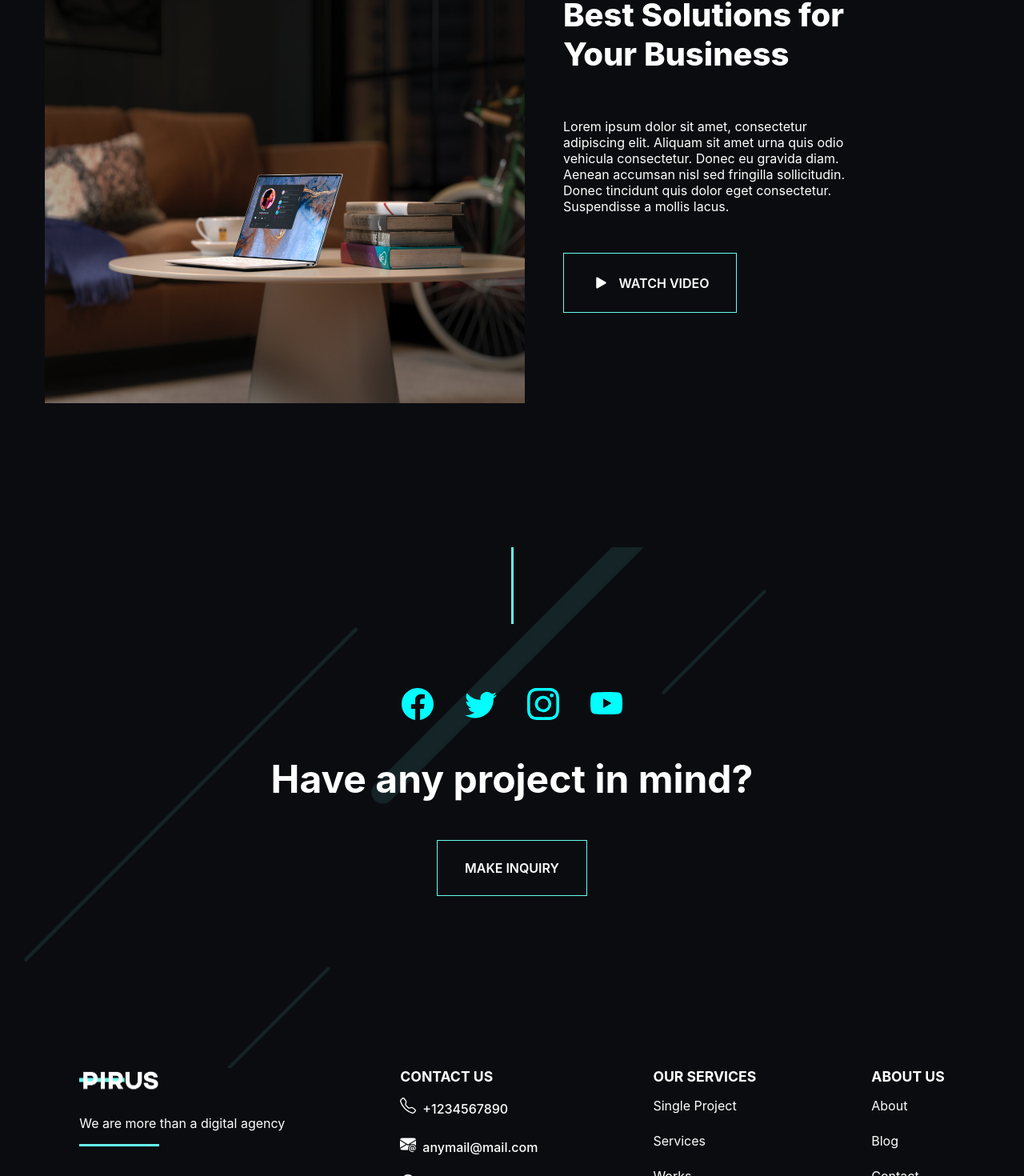
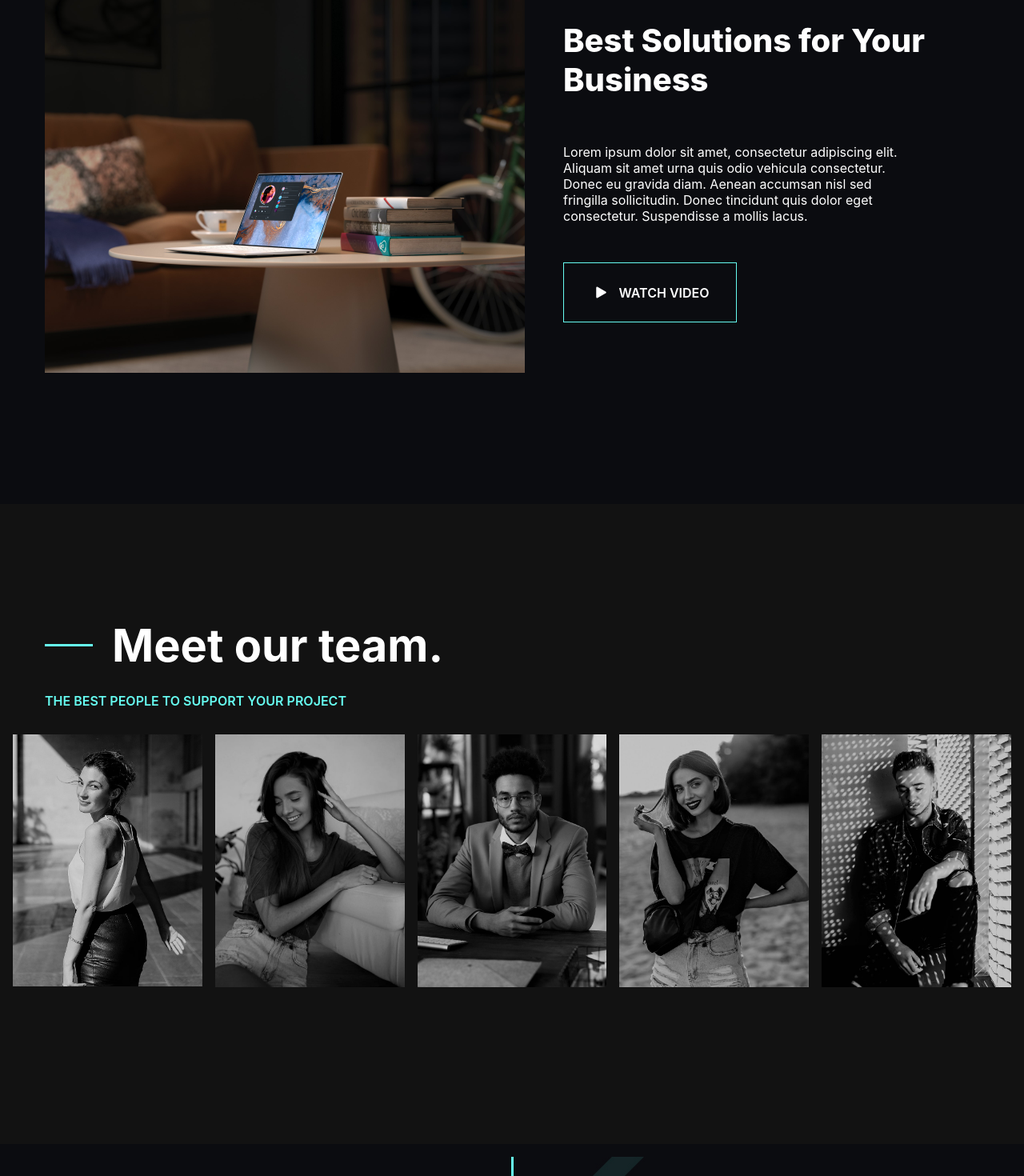
Before and after one commit to TornikeALT/pirus, a React (Create React App) app: page /about in a window 1280 px wide. Shown: the part 2360-3830 px from the top of the page at 80% size. Built offline with nearby package versions, Linux system fonts and the light colour scheme.

Commit message:
finished about page with responsive and animations

```diff
--- a/src/components/BusinessSolutions.js
+++ b/src/components/BusinessSolutions.js
@@ -16,7 +16,7 @@ function BusinessSolutions() {
                         <img src={macbook} alt="macbook" />
                     </div>
                     <div className='business_solutions_right_box' style={{ opacity: animate1 ? 1 : 0 }}>
-                        <h3 className={`${animate1 ? 'business_solutions_animate_title' : ''}`} ref={ref1}>Best Solutions for <br /> Your Business</h3>
+                        <h3 className={`${animate1 ? 'business_solutions_animate_title' : ''}`} ref={ref1}>Best Solutions for  Your Business</h3>
                         <p className={`${animate2 ? 'business_solutions_animate_content' : ''}`} ref={ref2} style={{ opacity: animate2 ? 1 : 0 }}>
                             Lorem ipsum dolor sit amet, consectetur adipiscing elit. Aliquam sit amet urna quis odio vehicula consectetur. Donec eu gravida diam. Aenean accumsan nisl sed fringilla sollicitudin. Donec tincidunt quis dolor eget consectetur. Suspendisse a mollis lacus.
                         </p>
--- /dev/null
+++ b/src/components/OurTeam.js
@@ -0,0 +1,94 @@
+import useIntersectionObserver from "../hooks/useIntersectionObserver";
+import { FaFacebookF, FaInstagram, FaLinkedinIn } from 'react-icons/fa'
+import '../styles/OurTeam.css'
+import memberOne from '../images/teammember-1.jpg'
+import memberTwo from '../images/teammember-2.jpg'
+import memberThree from '../images/teammember-3.jpg'
+import memberFour from '../images/teammember-4.jpg'
+import memberFive from '../images/teammember-5.jpg'
+
+function OurTeam() {
+    const { currentRef: ref1, animate: animate1 } = useIntersectionObserver(0.4);
+    const { currentRef: ref2, animate: animate2 } = useIntersectionObserver(0.2)
+    return (
+        <section className="our_team_section" >
+            <div className="container">
+                <div className='service_title_wrapper' ref={ref1}>
+                    <div className={`service_title ${animate1 ? 'animate' : ''}`} style={{ opacity: animate1 ? 1 : 0 }}>
+                        <div className="line_box">
+                            <span className='horizontal_line'></span>
+                        </div>
+                        <h2>Meet our team.</h2>
+                    </div>
+                    <p className={`for_clients ${animate1 ? 'animate_2' : ''}`} style={{ opacity: animate1 ? 1 : 0 }}>THE BEST PEOPLE TO SUPPORT YOUR PROJECT</p>
+                </div>
+            </div>
+            <div className="team_members_wrapper" ref={ref2}>
+                <div className={`member ${animate2 ? 'animate_image_appear_one' : ''}`} style={{ opacity: animate2 ? 1 : 0 }}>
+                    <img src={memberFive} alt="Elizabet Lili" />
+                    <div className="members_overlay">
+                        <h4>Elizabet Lili</h4>
+                        <h4>Designer</h4>
+                        <div className="members_socials ">
+                            <FaFacebookF size={20} />
+                            <FaInstagram size={20} />
+                            <FaLinkedinIn size={20} />
+                        </div>
+                    </div>
+
+                </div>
+                <div className={`member ${animate2 ? 'animate_image_appear_two' : ''}`} style={{ opacity: animate2 ? 1 : 0 }}>
+                    <img src={memberFour} alt="Mercédesz Mihály" />
+                    <div className="members_overlay">
+                        <h4>Mercédesz Mihály</h4>
+                        <h4>Designer</h4>
+                        <div className="members_socials">
+                            <FaFacebookF size={20} />
+                            <FaInstagram size={20} />
+                            <FaLinkedinIn size={20} />
+                        </div>
+                    </div>
+                </div>
+
+                <div className={`member ${animate2 ? 'animate_image_appear_three' : ''}`} style={{ opacity: animate2 ? 1 : 0 }}>
+                    <img src={memberThree} alt="Ekwueme Mandla" />
+                    <div className="members_overlay">
+                        <h4> Ekwueme Mandla</h4>
+                        <h4>Designer</h4>
+                        <div className="members_socials">
+                            <FaFacebookF size={20} />
+                            <FaInstagram size={20} />
+                            <FaLinkedinIn size={20} />
+                        </div>
+                    </div>
+                </div>
+                <div className={`member ${animate2 ? 'animate_image_appear_four' : ''}`} style={{ opacity: animate2 ? 1 : 0 }}>
+                    <img src={memberTwo} alt="Božena Lívia" />
+                    <div className="members_overlay">
+                        <h4>   Božena Lívia</h4>
+                        <h4>Designer</h4>
+                        <div className="members_socials">
+                            <FaFacebookF size={20} />
+                            <FaInstagram size={20} />
+                            <FaLinkedinIn size={20} />
+                        </div>
+                    </div>
+                </div>
+                <div className={`member ${animate2 ? 'animate_image_appear_five' : ''}`} style={{ opacity: animate2 ? 1 : 0 }}>
+                    <img src={memberOne} alt="Veniamin Nikodim" />
+                    <div className="members_overlay">
+                        <h4>Veniamin Nikodim</h4>
+                        <h4>Designer</h4>
+                        <div className="members_socials">
+                            <FaFacebookF size={20} />
+                            <FaInstagram size={20} />
+                            <FaLinkedinIn size={20} />
+                        </div>
+                    </div>
+                </div>
+            </div>
+        </section>
+    );
+}
+
+export default OurTeam;
--- a/src/components/Skills.js
+++ b/src/components/Skills.js
@@ -9,14 +9,14 @@ function Skills() {
     { title: 'DIGITAL MARKETING', percentage: 80 },
     { title: 'SOCIAL MEDIA', percentage: 70 }
     ];
-    const { currentRef, animate } = useIntersectionObserver(0.8)
+    const { currentRef, animate } = useIntersectionObserver(0.4)
 
     return (
         <section className="skills_section" ref={currentRef}>
             <div className='container'>
                 <div className='skills_wrapper'>
                     <div className="progress_container">
-                        <h3>
+                        <h3 className={`${animate ? 'progress_title_animate' : ''}`} style={{ opacity: animate ? 1 : 0 }}>
                             Here are some of our great skills
                         </h3>
                         <p>Lorem ipsum dolor sit amet, consectetur adipiscing elit. Cras id arcu luctus, pellentesque lorem ac, pharetra sapien.</p>
--- a/src/index.css
+++ b/src/index.css
@@ -1,5 +1,6 @@
 body {
   margin: 0;
+  padding: 0;
   font-family: -apple-system, BlinkMacSystemFont, 'Segoe UI', 'Roboto', 'Oxygen',
     'Ubuntu', 'Cantarell', 'Fira Sans', 'Droid Sans', 'Helvetica Neue',
     sans-serif;
--- a/src/pages/AboutPage.js
+++ b/src/pages/AboutPage.js
@@ -1,5 +1,6 @@
 import AboutServices from "../components/AboutServices";
 import BusinessSolutions from "../components/BusinessSolutions";
+import OurTeam from "../components/OurTeam";
 import Skills from "../components/Skills";
 
 function AboutPage() {
@@ -9,6 +10,7 @@ function AboutPage() {
             <AboutServices />
             <Skills />
             <BusinessSolutions />
+            <OurTeam />
         </>
     )
 }
--- a/src/styles/AboutServices.css
+++ b/src/styles/AboutServices.css
@@ -20,3 +20,10 @@
 .about_services_grid_item h4 {
     font-size: 1.2rem;
 }
+
+/* MEDIA QUERIES */
+@media only screen and (max-width:768px) {
+    .about_services_wrapper {
+        flex-direction: column;
+    }
+}
--- a/src/styles/BusinessSolutions.css
+++ b/src/styles/BusinessSolutions.css
@@ -6,7 +6,6 @@
 
 .business_solutions_section img {
     max-width: 600px;
-    min-height: 550px;
 }
 
 .business_solutions_wrapper {
@@ -21,7 +20,7 @@
 }
 
 .business_solutions_right_box p {
-    padding-right: 10rem;
+    padding-right: 5rem;
 }
 
 .business_solutions_right_box h3 {
@@ -85,3 +84,53 @@
         opacity: 1;
     }
 }
+
+/* Media quereis */
+
+
+@media only screen and (max-width:1045px) {
+
+    .business_solutions_right_box h3 {
+        font-size: 2rem
+    }
+
+    .business_solutions_right_box p {
+        padding: unset;
+    }
+}
+
+@media only screen and (max-width:963px) {
+    .business_solutions_section img {
+        max-width: 550px;
+    }
+
+    .business_solutions_right_box h3 {
+        font-size: 2rem
+    }
+
+    .business_solutions_right_box p {
+        font-size: 12px
+    }
+
+    .watch_video_btn a {
+        padding: 1rem 1.5rem;
+    }
+}
+
+@media only screen and (max-width:821px) {
+    .business_solutions_section img {
+        max-width: 480px;
+    }
+}
+
+@media only screen and (max-width:768px) {
+    .business_solutions_wrapper {
+        flex-direction: column-reverse;
+    }
+
+    .watch_video_btn {
+        display: flex;
+        justify-content: center;
+        flex-wrap: wrap;
+    }
+}
--- /dev/null
+++ b/src/styles/OurTeam.css
@@ -0,0 +1,123 @@
+.our_team_section {
+    background-color: #121212;
+    color: white;
+    padding: 2rem 1rem 12rem 1rem;
+
+}
+
+.members_socials {
+    display: flex;
+    gap: 2rem;
+    margin-top: 2.3rem;
+    transition: transform 0.3s ease;
+}
+
+.members_socials svg:hover {
+    color: aqua;
+    cursor: pointer;
+    animation: bounce 0.5s ease 1;
+}
+
+.team_members_wrapper {
+    display: flex;
+    gap: 1rem
+}
+
+.team_members_wrapper img {
+    max-width: 500px;
+    width: 100%;
+}
+
+.member {
+    position: relative;
+}
+
+.members_overlay h4 {
+    margin: unset;
+    padding: 8px;
+}
+
+.members_overlay {
+    position: absolute;
+    top: 0;
+    left: 0;
+    width: 100%;
+    height: 100%;
+    background-color: rgba(0, 0, 0, 0);
+    display: flex;
+    flex-direction: column;
+    align-items: center;
+    justify-content: flex-end;
+    opacity: 0;
+    transition: opacity 0.3s ease, height 0.3s ease;
+    padding-bottom: 3rem;
+}
+
+.members_overlay:hover {
+    opacity: 1;
+    background-color: rgba(0, 0, 0, 0.5);
+
+}
+
+.animate_image_appear_one {
+    animation: image_appear ease-in 1s;
+}
+
+.animate_image_appear_two {
+    animation: image_appear ease-in 2s;
+}
+
+.animate_image_appear_three {
+    animation: image_appear ease-in 2.5s;
+}
+
+.animate_image_appear_four {
+    animation: image_appear ease-in 3s;
+}
+
+.animate_image_appear_five {
+    animation: image_appear ease-in 3.5s;
+}
+
+.animate_icons_shake:hover {
+    animation: icons_shake ease 0.3s;
+}
+
+
+/* ANIMATIONS */
+@keyframes image_appear {
+    0% {
+        opacity: 0;
+    }
+
+    100% {
+        opacity: 1;
+    }
+}
+
+
+@keyframes bounce {
+
+    0%,
+    100% {
+        transform: translateY(0);
+        /* Start and end at original position */
+    }
+
+    50% {
+        transform: translateY(-20px);
+        /* Move up */
+    }
+}
+
+/* MEDIA QUERIES */
+@media only screen and (max-width:768px) {
+    .team_members_wrapper {
+        flex-direction: column;
+        align-items: center;
+    }
+
+    .team_members_wrapper img {
+        max-width: 700px;
+    }
+}
```
Also changed, not shown: src/styles/Skills.css (+78 -3 lines).
